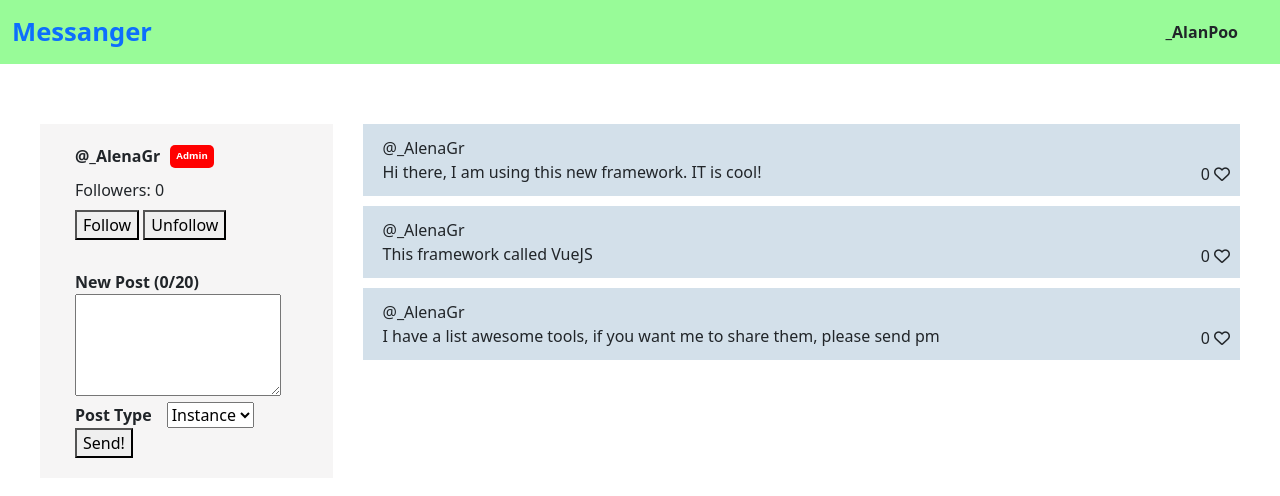
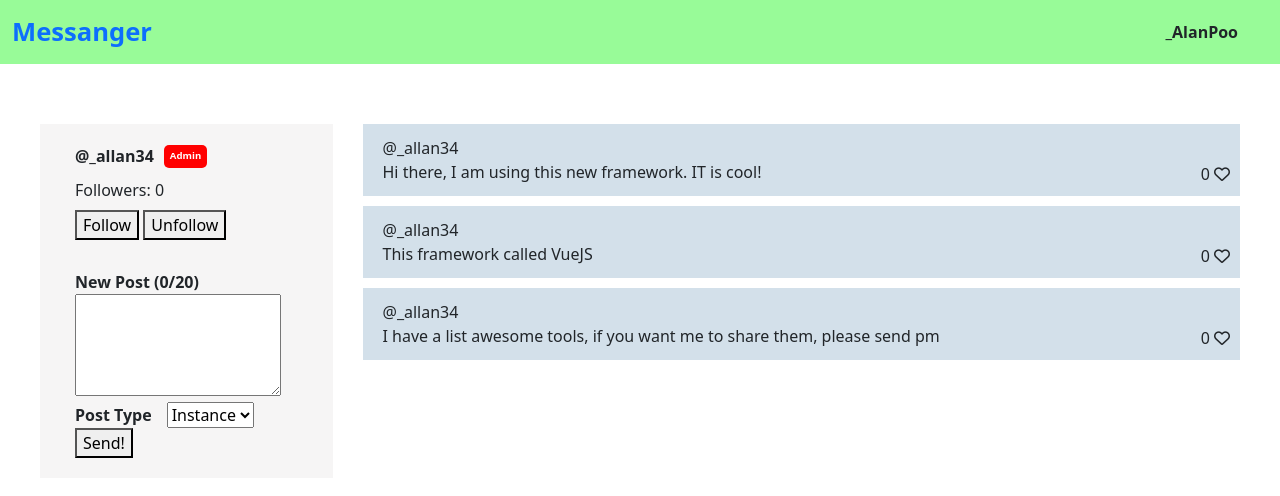
Before and after one commit to alena22292/vue-project, a Vue app: page /user/1 in a window 1280 px wide. Shown: the top 496 px of the page. Built offline with nearby package versions, Linux system fonts and the light colour scheme.

Commit message:
Call API in the state

```diff
--- a/src/assets/users.json
+++ b/src/assets/users.js
@@ -1,4 +1,4 @@
-{
+export const users = {
     "users": [
         {
             "id": 1,
--- a/src/components/CreatePostPanel.vue
+++ b/src/components/CreatePostPanel.vue
@@ -37,7 +37,7 @@ export default {
 
         const countedCharactersPost = computed(() => state.newPostContent.length);
         function addPostToList() {
-            if (state.newPostContent.length <= 20 && state.selectedPostType !== 'draft') {
+            if (state.newPostContent && state.newPostContent.length <= 20 && state.selectedPostType !== 'draft') {
                 ctx.emit('add-post', state.newPostContent)
                 state.newPostContent = '';
             }
--- a/src/views/UserProfile.vue
+++ b/src/views/UserProfile.vue
@@ -20,6 +20,8 @@
 
 <script>
 import { reactive, computed } from 'vue';
+import { useRoute } from 'vue-router';
+import { users } from '../assets/users';
 import PostItem from '../components/PostItem.vue';
 import CreatePostPanel from '../components/CreatePostPanel.vue';
 
@@ -27,21 +29,15 @@ export default {
   name: 'UserProfile',
   components: { PostItem, CreatePostPanel },
   setup() {
+    const route = useRoute();
+
+    // useRoute allows you to retrieve information from Router;
+    const userId = computed(() => route.params.userId);
+    // if (userId) fetchUserFromApi(userID);
+
     const state = reactive({
       followers: 0,
-      user: {
-        id: 1,
-        username: '_AlenaGr',
-        name: 'Alena',
-        surname: 'Gritsiuk',
-        email: 'alena22292@mail.ru',
-        isAdmin: true,
-        posts: [
-            {id: 1, content: 'Hi there, I am using this new framework. IT is cool!', likes: 0},
-            {id: 2, content: 'This framework called VueJS', likes: 0},
-            {id: 3, content: 'I have a list awesome tools, if you want me to share them, please send pm', likes: 0}
-        ]
-      }
+      user: users.users.filter(obj => obj.id == userId.value)[0]
     })
 
     // computed property: don't accept arguments, the get dynamic values based on other props
@@ -50,6 +46,7 @@ export default {
     // methods are static functions used to react to events, they accept arguments
     function followUser() {
       state.followers++;
+      console.log(state.user);
     }
     function unFollowUser() {
       if (state.followers >= 1) {
@@ -76,6 +73,7 @@ export default {
 
     return {
       state,
+      userId,
       fullName,
       followUser,
       unFollowUser,
```
